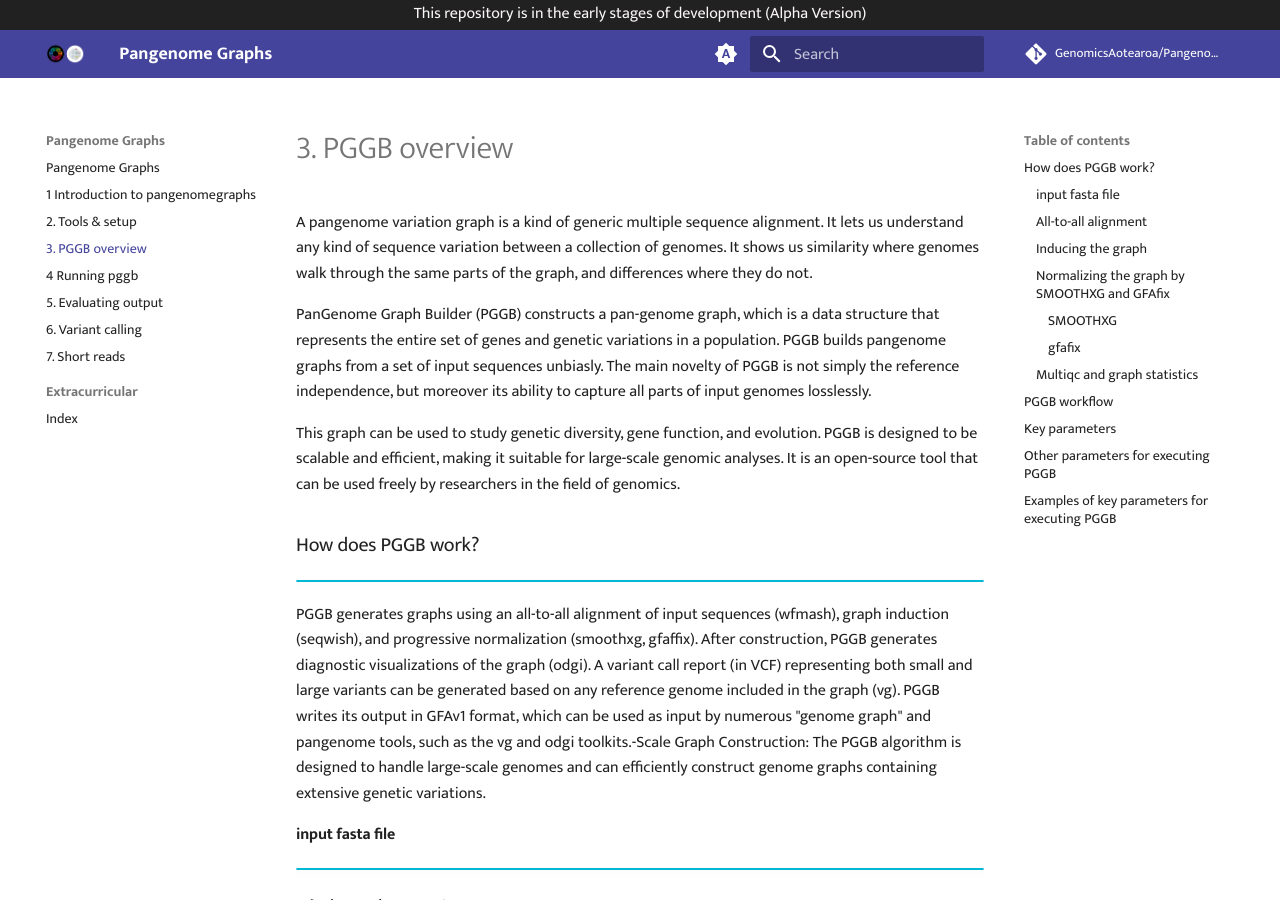
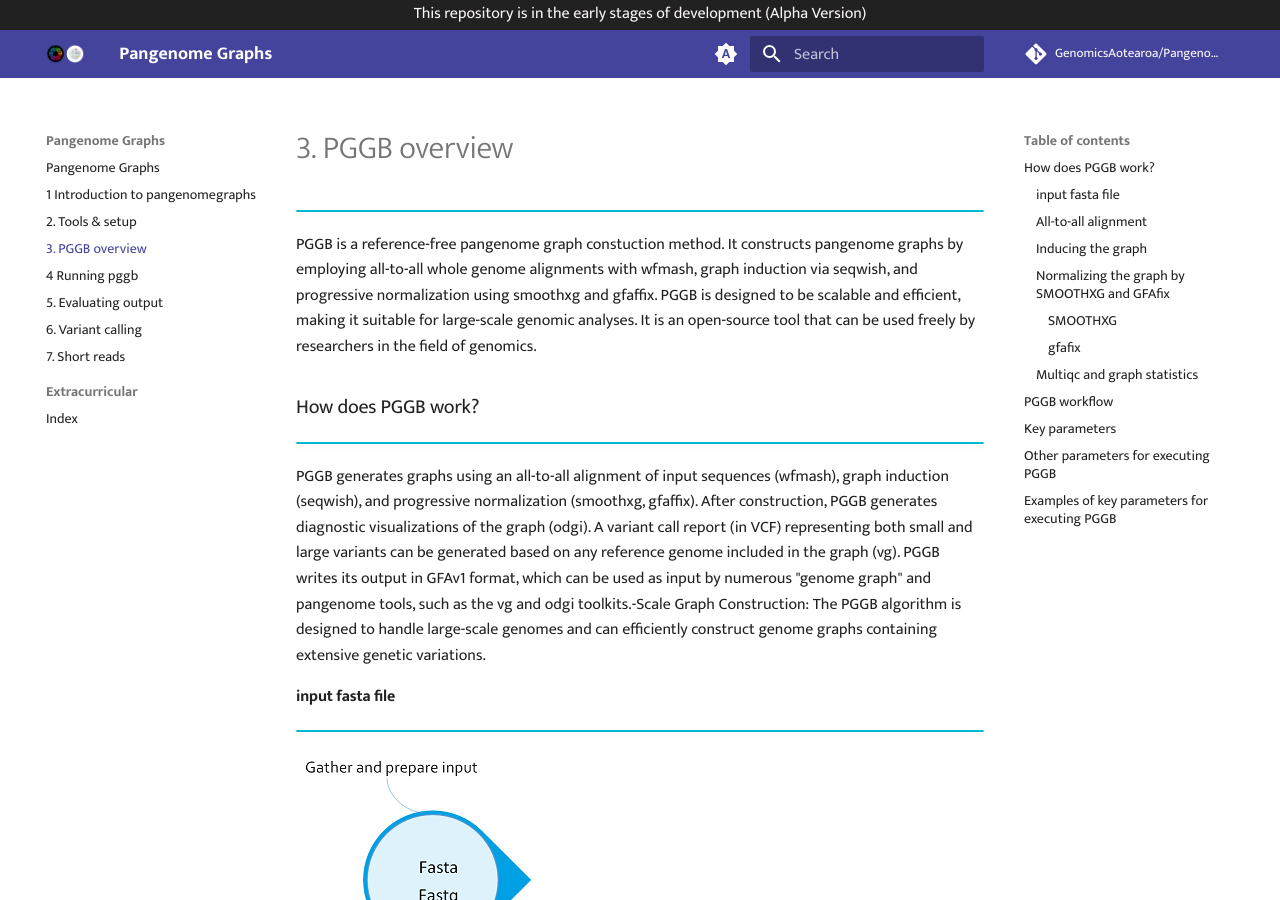
Before and after one commit to GenomicsAotearoa/Pangenome-Graphs-Workshop, an MkDocs documentation site: the page built from docs/3_Introduction_to_pggb.md, in a window 1280 px wide and 900 px high. Built offline with MkDocs 1.6.1 and Material for MkDocs 9.7.7, drawn with Linux system fonts in a browser that asks for light colours; comment, search, counter and statistics services are not loaded.

Commit message:
Update 3_Introduction_to_pggb.md

```diff
--- a/docs/3_Introduction_to_pggb.md
+++ b/docs/3_Introduction_to_pggb.md
@@ -1,12 +1,8 @@
 # 3. PGGB overview
+!!! info ""
+PGGB is a reference-free pangenome graph constuction method. It constructs pangenome graphs by employing all-to-all whole genome alignments with wfmash, graph induction via seqwish, and progressive normalization using smoothxg and gfaffix.
+PGGB is designed to be scalable and efficient, making it suitable for large-scale genomic analyses. It is an open-source tool that can be used freely by researchers in the field of genomics.
 
-A pangenome variation graph is a kind of generic multiple sequence alignment. It lets us understand any kind of sequence variation between a collection of genomes. It shows us similarity where genomes walk through the same parts of the graph, and differences where they do not.
-
-PanGenome Graph Builder (PGGB) constructs a pan-genome graph, which is a data structure that represents the entire set of genes and genetic variations in a population.
-PGGB builds pangenome graphs from a set of input sequences unbiasly. The main novelty of PGGB is not simply the reference independence, but moreover its ability to capture all parts of input genomes losslessly.
-
-This graph can be used to study genetic diversity, gene function, and evolution. PGGB is designed to be scalable and efficient, making it suitable for large-scale genomic analyses. It is an open-source tool that can be used freely by researchers in the field of genomics.
-</p>
 
 ### How does PGGB work?
 !!! info ""
```
